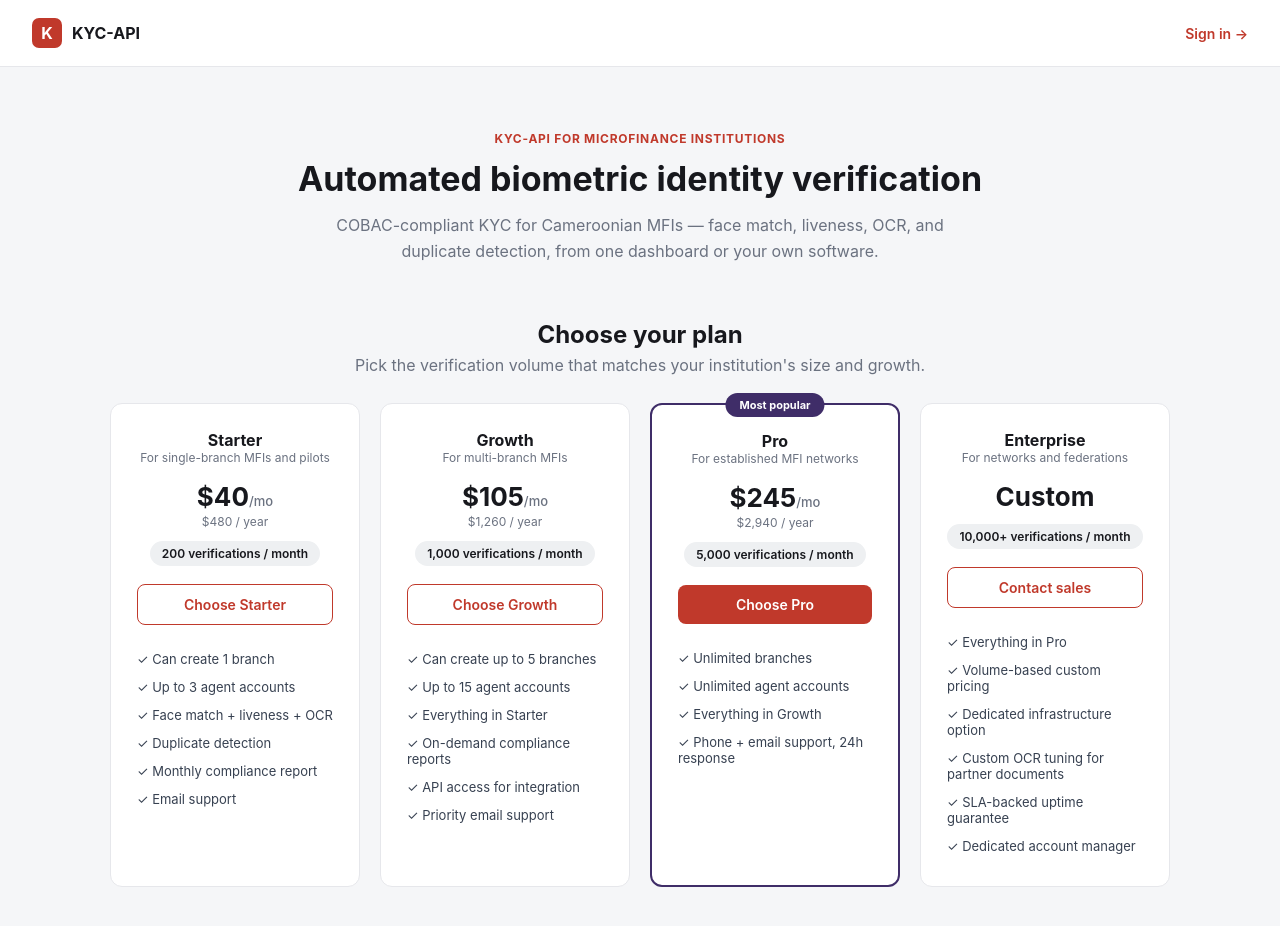
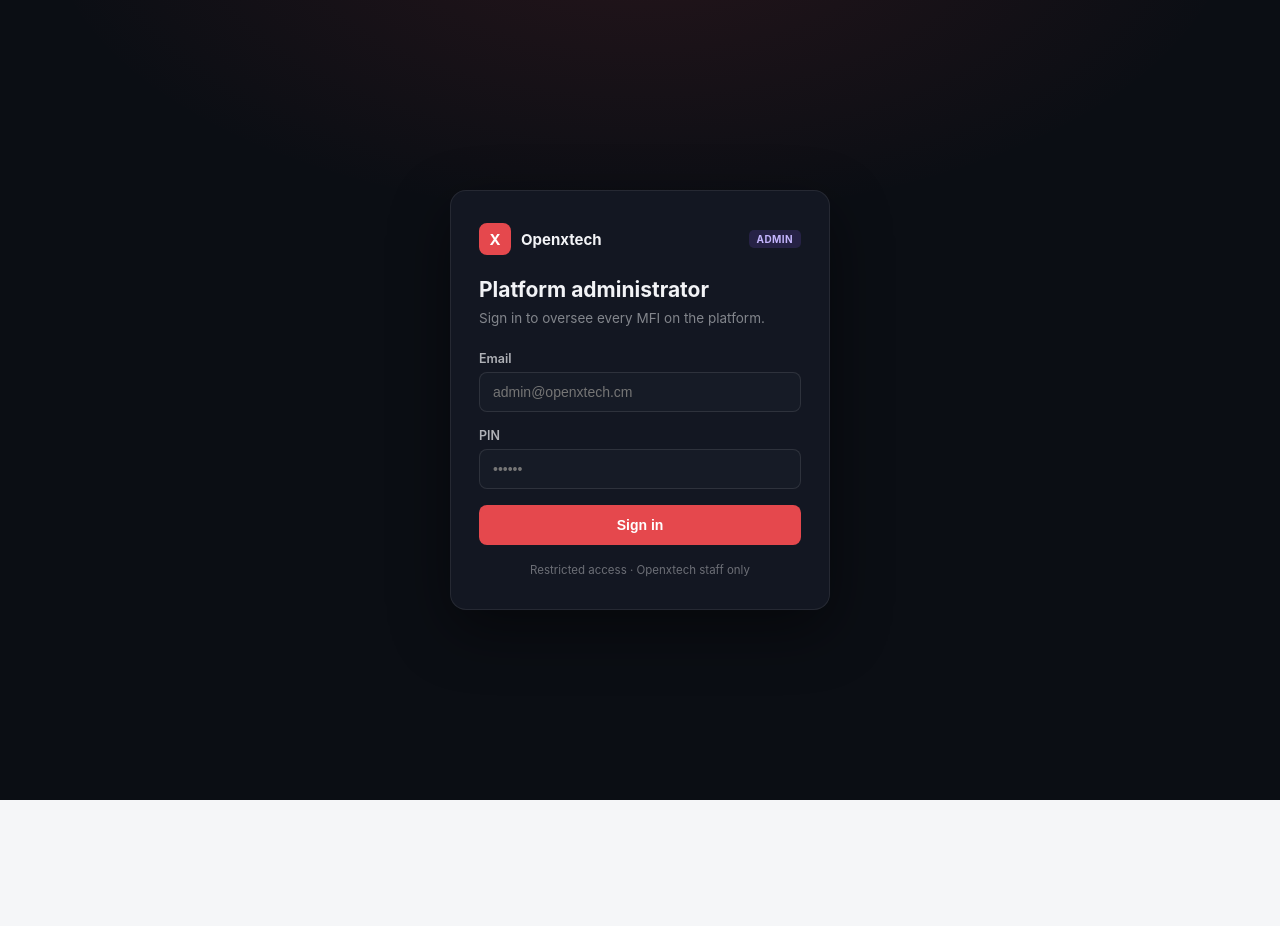
Before and after one commit to LUC-XAVIER/kyc-api, an Angular app in the folder KYC-Frontend/: page /admin/login in a window 1280 px wide. Before the commit this address led to /. Shown: the top 926 px of the page. After the commit the page ends 800 px from the top, so only its background shows below. Built offline with nearby package versions, Linux system fonts and the light colour scheme.

Commit message:
feat(admin): dedicated /admin/login page

```diff
--- a/KYC-Frontend/src/app/app.routes.ts
+++ b/KYC-Frontend/src/app/app.routes.ts
@@ -54,6 +54,13 @@
       ),
   },
   {
+    path: 'admin/login',
+    loadComponent: () =>
+      import('./features/auth/admin-login.component').then(
+        (m) => m.AdminLoginComponent,
+      ),
+  },
+  {
     path: 'admin',
     canActivate: [authGuard],
     loadComponent: () =>
--- a/KYC-Frontend/src/app/core/auth.service.ts
+++ b/KYC-Frontend/src/app/core/auth.service.ts
@@ -52,12 +52,14 @@
   }
 
   logout(): void {
-    // Remember the role before clearing it, so an agent lands back on the
-    // agent sign-in (the login page defaults to the manager form otherwise).
-    const wasAgent = this._principal()?.role === 'AGENT';
+    // Remember the role before clearing it, so each actor lands back on the
+    // sign-in it came from (the generic page defaults to the manager form).
+    const role = this._principal()?.role;
     this._principal.set(null);
     localStorage.removeItem(STORAGE_KEY);
-    if (wasAgent) {
+    if (role === 'ADMIN') {
+      this.router.navigateByUrl('/admin/login');
+    } else if (role === 'AGENT') {
       this.router.navigate(['/login'], { queryParams: { actor: 'agent' } });
     } else {
       this.router.navigateByUrl('/login');
--- /dev/null
+++ b/KYC-Frontend/src/app/features/auth/admin-login.component.html
@@ -0,0 +1,45 @@
+<div class="admin-login">
+  <form class="alogin-card" (submit)="$event.preventDefault(); submit()">
+    <div class="alogin-card__brand">
+      <div class="alogin-card__logo">X</div>
+      <span>Openxtech</span>
+      <span class="alogin-card__tag">ADMIN</span>
+    </div>
+
+    <h2 class="alogin-card__title">Platform administrator</h2>
+    <p class="alogin-card__sub">
+      Sign in to oversee every MFI on the platform.
+    </p>
+
+    <label class="afield-label">Email</label>
+    <input
+      class="afield"
+      type="email"
+      autocomplete="username"
+      placeholder="admin@openxtech.cm"
+      [value]="email()"
+      (input)="email.set($any($event.target).value)"
+    />
+
+    <label class="afield-label">PIN</label>
+    <input
+      class="afield"
+      type="password"
+      inputmode="numeric"
+      autocomplete="current-password"
+      placeholder="••••••"
+      [value]="pin()"
+      (input)="pin.set($any($event.target).value)"
+    />
+
+    @if (error()) {
+      <div class="alogin-error">{{ error() }}</div>
+    }
+
+    <button type="submit" class="alogin-submit" [disabled]="loading()">
+      {{ loading() ? 'Signing in…' : 'Sign in' }}
+    </button>
+
+    <div class="alogin-foot">Restricted access · Openxtech staff only</div>
+  </form>
+</div>
--- /dev/null
+++ b/KYC-Frontend/src/app/features/auth/admin-login.component.scss
@@ -0,0 +1,138 @@
+// Standalone dark admin sign-in — matches the admin dashboard palette,
+// deliberately distinct from the light MFI-facing /login.
+:host {
+  --bg: #0b0e14;
+  --panel: #131722;
+  --accent: #e5484d;
+  --ink: #f2f3f6;
+  --muted: rgba(242, 243, 246, 0.5);
+  display: block;
+}
+
+.admin-login {
+  min-height: 100vh;
+  display: flex;
+  align-items: center;
+  justify-content: center;
+  padding: 24px;
+  background:
+    radial-gradient(
+      1000px 500px at 50% -10%,
+      rgba(229, 72, 77, 0.12),
+      transparent 60%
+    ),
+    var(--bg);
+  font-family:
+    -apple-system, BlinkMacSystemFont, 'Segoe UI', Helvetica, Arial, sans-serif;
+  color: var(--ink);
+}
+
+.alogin-card {
+  width: 100%;
+  max-width: 380px;
+  background: var(--panel);
+  border: 1px solid rgba(255, 255, 255, 0.08);
+  border-radius: 16px;
+  padding: 32px 28px;
+  box-shadow: 0 20px 60px rgba(0, 0, 0, 0.45);
+}
+
+.alogin-card__brand {
+  display: flex;
+  align-items: center;
+  gap: 10px;
+  font-weight: 700;
+  font-size: 15px;
+}
+.alogin-card__logo {
+  width: 32px;
+  height: 32px;
+  border-radius: 8px;
+  background: var(--accent);
+  color: #fff;
+  display: flex;
+  align-items: center;
+  justify-content: center;
+  font-weight: 700;
+}
+.alogin-card__tag {
+  margin-left: auto;
+  font-size: 10px;
+  font-weight: 700;
+  letter-spacing: 0.4px;
+  color: #c4b5fd;
+  background: rgba(139, 92, 246, 0.16);
+  padding: 3px 8px;
+  border-radius: 5px;
+}
+
+.alogin-card__title {
+  font-size: 21px;
+  font-weight: 700;
+  margin: 22px 0 6px;
+}
+.alogin-card__sub {
+  font-size: 13.5px;
+  color: var(--muted);
+  margin: 0 0 22px;
+  line-height: 1.5;
+}
+
+.afield-label {
+  display: block;
+  font-size: 12.5px;
+  font-weight: 600;
+  color: rgba(242, 243, 246, 0.7);
+  margin-bottom: 6px;
+}
+.afield {
+  width: 100%;
+  box-sizing: border-box;
+  background: #161b26;
+  border: 1px solid rgba(255, 255, 255, 0.1);
+  border-radius: 8px;
+  padding: 11px 13px;
+  color: var(--ink);
+  font-size: 14px;
+  outline: none;
+  margin-bottom: 16px;
+  &:focus {
+    border-color: var(--accent);
+  }
+}
+
+.alogin-error {
+  background: rgba(229, 72, 77, 0.1);
+  border: 1px solid rgba(229, 72, 77, 0.35);
+  border-radius: 8px;
+  padding: 10px 12px;
+  font-size: 13px;
+  color: #f5a5a7;
+  margin-bottom: 16px;
+}
+
+.alogin-submit {
+  width: 100%;
+  background: var(--accent);
+  color: #fff;
+  border: none;
+  border-radius: 8px;
+  padding: 12px;
+  font-size: 14px;
+  font-weight: 600;
+  cursor: pointer;
+  &:hover:not(:disabled) {
+    background: #f2727a;
+  }
+  &:disabled {
+    opacity: 0.6;
+    cursor: default;
+  }
+}
+
+.alogin-foot {
+  text-align: center;
+  font-size: 11.5px;
+  color: rgba(242, 243, 246, 0.4);
+  margin-top: 18px;
+}
--- /dev/null
+++ b/KYC-Frontend/src/app/features/auth/admin-login.component.ts
@@ -0,0 +1,71 @@
+import { Component, inject, signal } from '@angular/core';
+import { Router } from '@angular/router';
+import { HttpErrorResponse } from '@angular/common/http';
+
+import { AuthService } from '../../core/auth.service';
+
+/**
+ * Dedicated platform-admin sign-in (`/admin/login`) — a dark, admin-branded
+ * entrance the admin can bookmark, distinct from the MFI-facing `/login`.
+ * It posts to the same `/auth/login`; on success the admin lands on `/admin`
+ * and any non-admin is sent to their own dashboard instead.
+ *
+ * Note: this is a convenience entrance, not a security boundary — a separate
+ * URL is not a secret. Real hardening (a strong password, TOTP 2FA) belongs
+ * on the account itself.
+ */
+@Component({
+  selector: 'app-admin-login',
+  imports: [],
+  templateUrl: './admin-login.component.html',
+  styleUrl: './admin-login.component.scss',
+})
+export class AdminLoginComponent {
+  private readonly auth = inject(AuthService);
+  private readonly router = inject(Router);
+
+  readonly email = signal('');
+  readonly pin = signal('');
+  readonly error = signal('');
+  readonly loading = signal(false);
+
+  constructor() {
+    if (this.auth.role() === 'ADMIN') {
+      this.router.navigateByUrl('/admin');
+    }
+  }
+
+  submit(): void {
+    if (this.loading()) return;
+    const email = this.email().trim();
+    const pin = this.pin();
+    if (!email || !pin) {
+      this.error.set('Enter your email and PIN.');
+      return;
+    }
+    this.loading.set(true);
+    this.error.set('');
+    this.auth.login(email, pin).subscribe({
+      next: () => {
+        if (this.auth.role() !== 'ADMIN') {
+          // A non-admin used the admin door; send them where they belong.
+          this.router.navigateByUrl(this.auth.homeRoute());
+          return;
+        }
+        this.router.navigateByUrl('/admin');
+      },
+      error: (err: HttpErrorResponse) => {
+        this.loading.set(false);
+        this.error.set(this.messageFor(err));
+      },
+    });
+  }
+
+  private messageFor(err: HttpErrorResponse): string {
+    if (err.error?.error?.message) return err.error.error.message;
+    if (err.status === 0) {
+      return 'Cannot reach the server. Is the API running?';
+    }
+    return 'Sign-in failed. Please try again.';
+  }
+}
```
Also changed, not shown: 1 other file (tests, documents, lock files or other folders).
